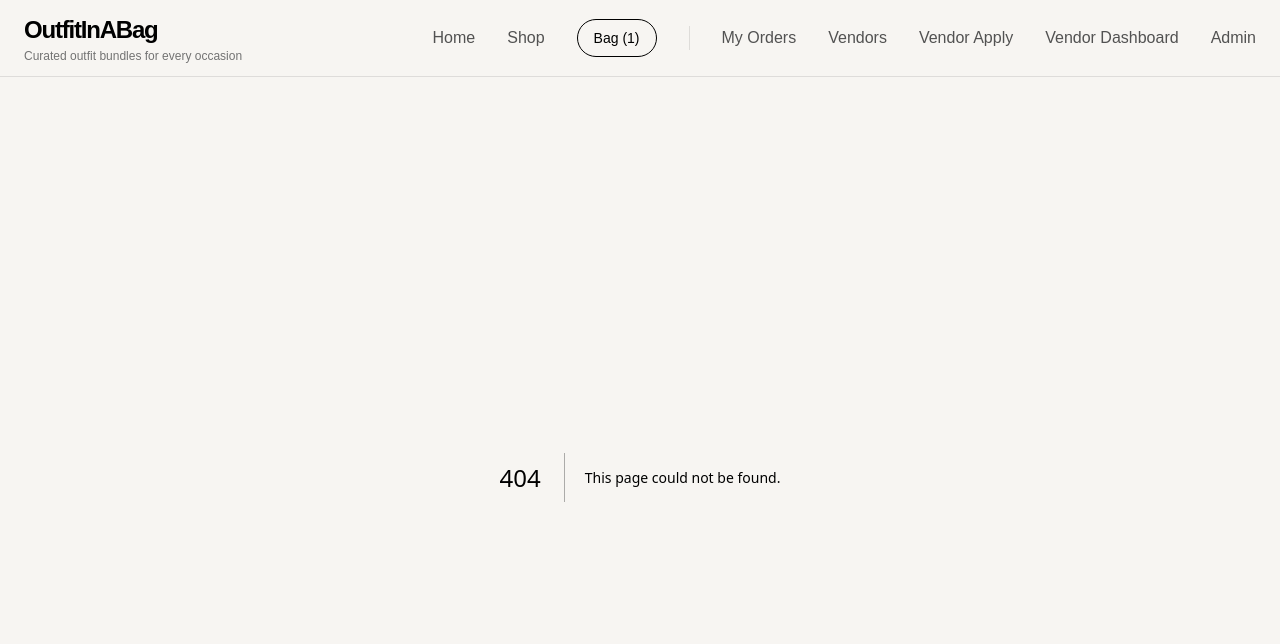
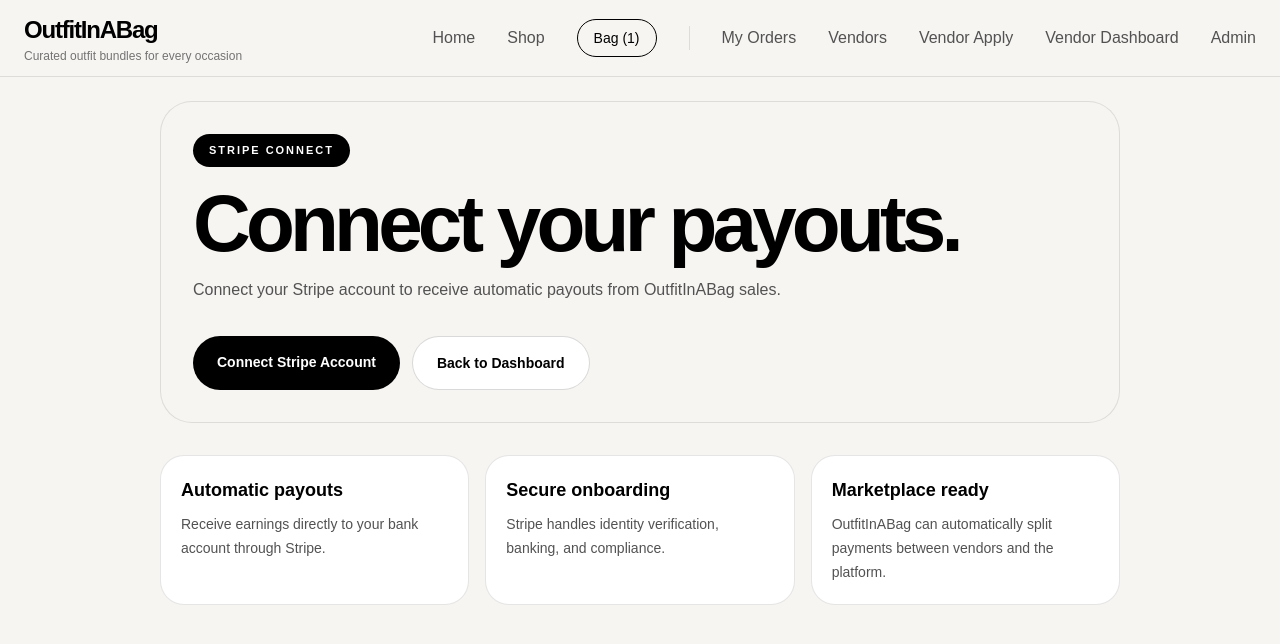
Before and after one commit to jholt19/outfitinabag-site, a Next.js app: page /vendor/connect in a window 1280 px wide. Before the commit this address had no page. Shown: the top 644 px of the page. Built offline with nearby package versions, Linux system fonts and the light colour scheme.

Commit message:
Add Stripe Connect onboarding

```diff
--- /dev/null
+++ b/app/api/stripe/connect/route.ts
@@ -0,0 +1,56 @@
+import Stripe from "stripe";
+
+export const runtime = "nodejs";
+
+function getBaseUrl() {
+  if (process.env.NEXT_PUBLIC_SITE_URL) {
+    return process.env.NEXT_PUBLIC_SITE_URL.replace(/\/$/, "");
+  }
+
+  if (process.env.VERCEL_URL) {
+    return `https://${process.env.VERCEL_URL}`;
+  }
+
+  return "http://localhost:3000";
+}
+
+export async function GET() {
+  try {
+    const key = process.env.STRIPE_SECRET_KEY;
+
+    if (!key) {
+      return Response.json(
+        { error: "Missing STRIPE_SECRET_KEY" },
+        { status: 500 }
+      );
+    }
+
+    const stripe = new Stripe(key, {
+      apiVersion: "2026-01-28.clover",
+    });
+
+    const account = await stripe.accounts.create({
+      type: "express",
+    });
+
+    const baseUrl = getBaseUrl();
+
+    const accountLink = await stripe.accountLinks.create({
+      account: account.id,
+      refresh_url: `${baseUrl}/vendor/connect`,
+      return_url: `${baseUrl}/vendor/dashboard`,
+      type: "account_onboarding",
+    });
+
+    return Response.redirect(accountLink.url, 303);
+  } catch (error: any) {
+    console.error("Stripe Connect error:", error);
+
+    return Response.json(
+      {
+        error: error?.message || "Failed to create Stripe Connect account.",
+      },
+      { status: 500 }
+    );
+  }
+}
--- /dev/null
+++ b/app/vendor/connect/page.tsx
@@ -0,0 +1,73 @@
+import Link from "next/link";
+
+export const dynamic = "force-dynamic";
+
+export default function VendorConnectPage() {
+  return (
+    <main className="mx-auto max-w-5xl px-4 pb-14 pt-6 sm:px-6 lg:px-8">
+      <section className="rounded-[32px] border border-black/10 bg-[#f7f5f2] p-6 sm:p-8">
+        <div className="inline-flex rounded-full bg-black px-4 py-2 text-[11px] font-semibold uppercase tracking-[0.18em] text-white">
+          Stripe Connect
+        </div>
+
+        <h1 className="mt-5 text-[clamp(2.5rem,7vw,5rem)] font-semibold leading-[0.92] tracking-[-0.06em] text-black">
+          Connect your payouts.
+        </h1>
+
+        <p className="mt-4 max-w-2xl text-base leading-7 text-neutral-600">
+          Connect your Stripe account to receive automatic payouts from
+          OutfitInABag sales.
+        </p>
+
+        <div className="mt-8 flex flex-wrap gap-3">
+          <Link
+            href="/api/stripe/connect"
+            className="inline-flex rounded-full bg-black px-6 py-4 text-sm font-semibold text-white transition hover:opacity-90"
+          >
+            Connect Stripe Account
+          </Link>
+
+          <Link
+            href="/vendor/dashboard"
+            className="inline-flex rounded-full border border-black/15 bg-white px-6 py-4 text-sm font-semibold text-black transition hover:border-black"
+          >
+            Back to Dashboard
+          </Link>
+        </div>
+      </section>
+
+      <section className="mt-8 grid gap-4 md:grid-cols-3">
+        <div className="rounded-[24px] border border-black/10 bg-white p-5">
+          <div className="text-lg font-semibold text-black">
+            Automatic payouts
+          </div>
+
+          <p className="mt-2 text-sm leading-6 text-neutral-600">
+            Receive earnings directly to your bank account through Stripe.
+          </p>
+        </div>
+
+        <div className="rounded-[24px] border border-black/10 bg-white p-5">
+          <div className="text-lg font-semibold text-black">
+            Secure onboarding
+          </div>
+
+          <p className="mt-2 text-sm leading-6 text-neutral-600">
+            Stripe handles identity verification, banking, and compliance.
+          </p>
+        </div>
+
+        <div className="rounded-[24px] border border-black/10 bg-white p-5">
+          <div className="text-lg font-semibold text-black">
+            Marketplace ready
+          </div>
+
+          <p className="mt-2 text-sm leading-6 text-neutral-600">
+            OutfitInABag can automatically split payments between vendors and
+            the platform.
+          </p>
+        </div>
+      </section>
+    </main>
+  );
+}
```
